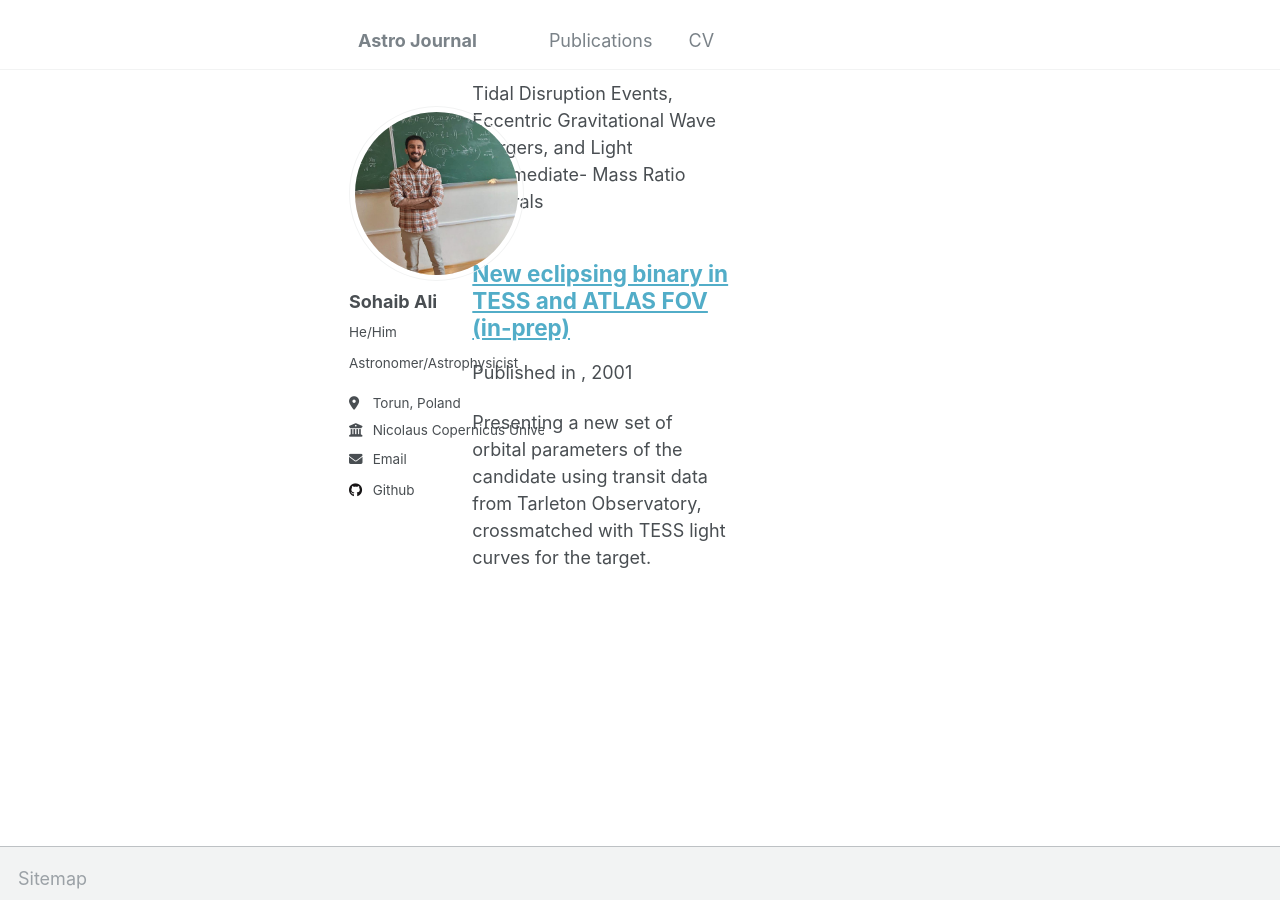
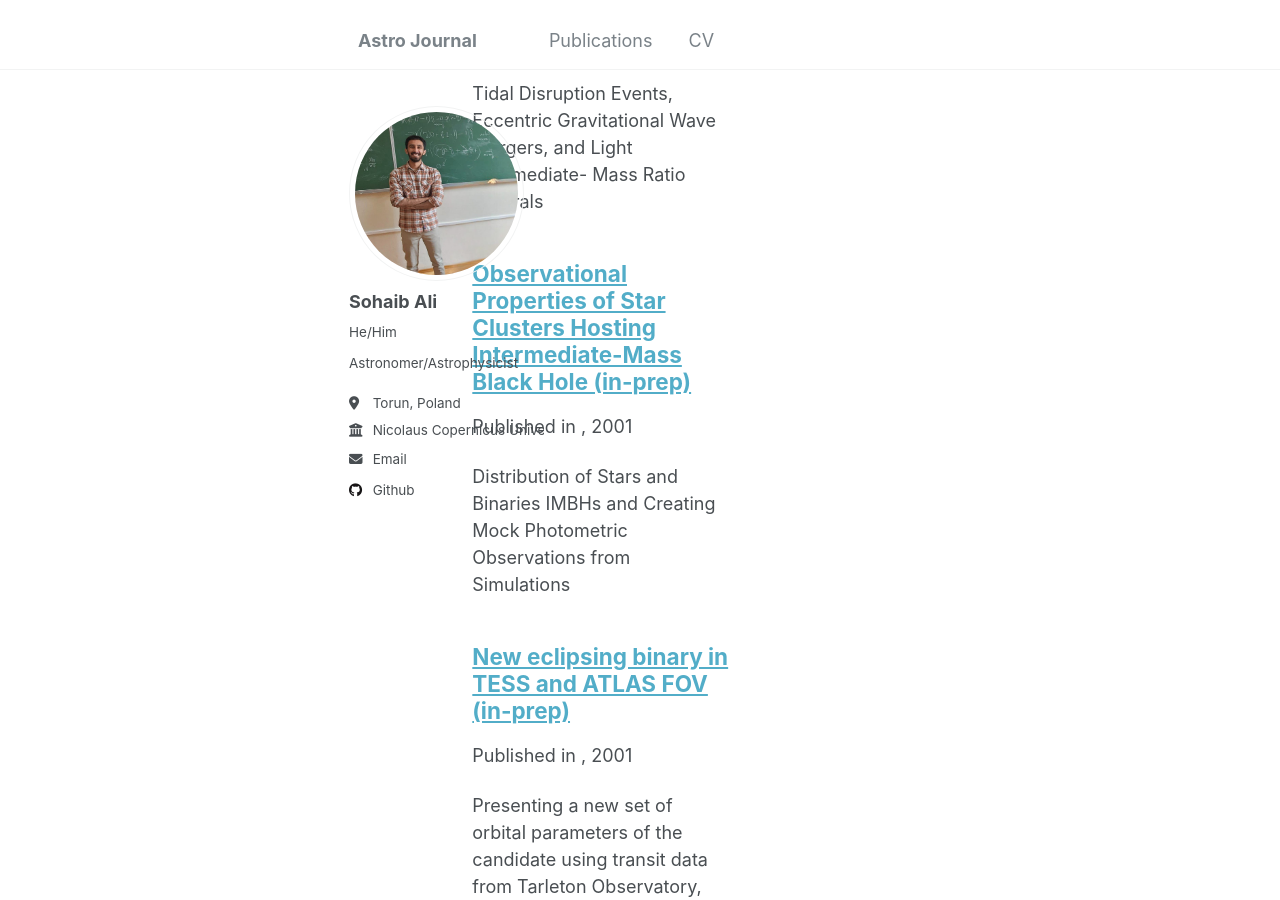
Before and after one commit to nebula-navigator/nebula-navigator.github.io, a Jekyll site: the page built from _pages/publications.html, in a window 1280 px wide and 900 px high, scrolled down 394 px. Built offline with Jekyll 4.4.1, drawn with Linux system fonts in a browser that asks for light colours; a file with an impossible date is left out.

Commit message:
Update observational-properties-star-clusters.md

```diff
--- a/_publications/observational-properties-star-clusters.md
+++ b/_publications/observational-properties-star-clusters.md
@@ -4,7 +4,7 @@ collection: publications
 category: manuscripts
 permalink:
 excerpt: 'Distribution of Stars and Binaries IMBHs and Creating Mock Photometric Observations from Simulations'
-date:
+date: 01-01-2001
 venue:
 slidesurl:
 paperurl:
```
